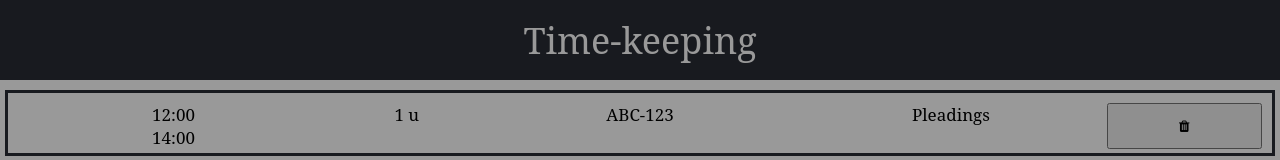
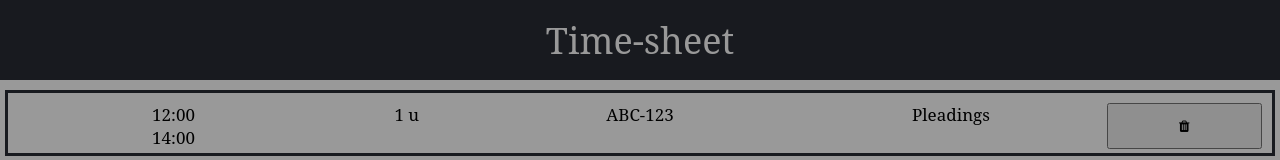
Before and after one commit to jwwnz/timekeeping, a React (Create React App) app: page / in a window 1280 px wide. Shown: the top 160 px of the page. Built offline with nearby package versions, Linux system fonts and the light colour scheme.

Commit message:
Edit name

```diff
--- a/src/App.js
+++ b/src/App.js
@@ -6,7 +6,7 @@ import { something } from "./testData.js";
 
 const Navbar = () => (
 	<header className="App-header">
-		<div>Time-keeping</div>
+		<div>Time-sheet</div>
 	</header>
 );
 
```
